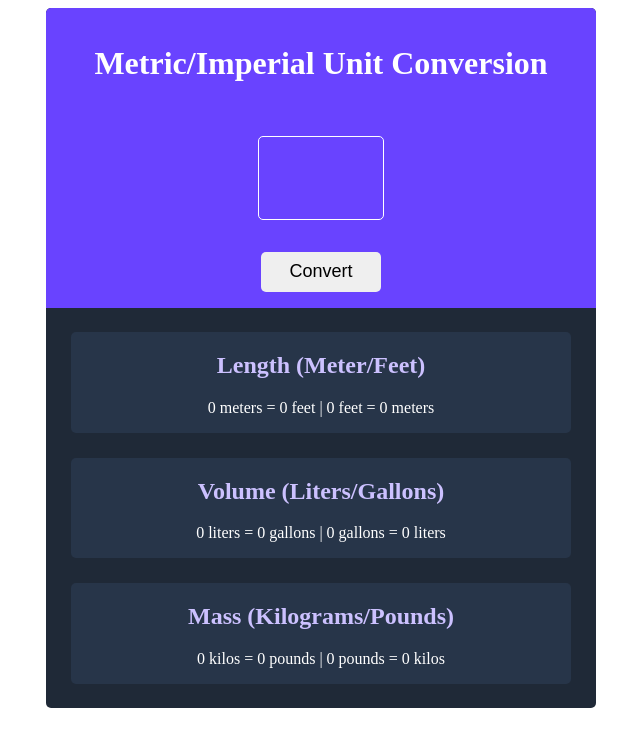
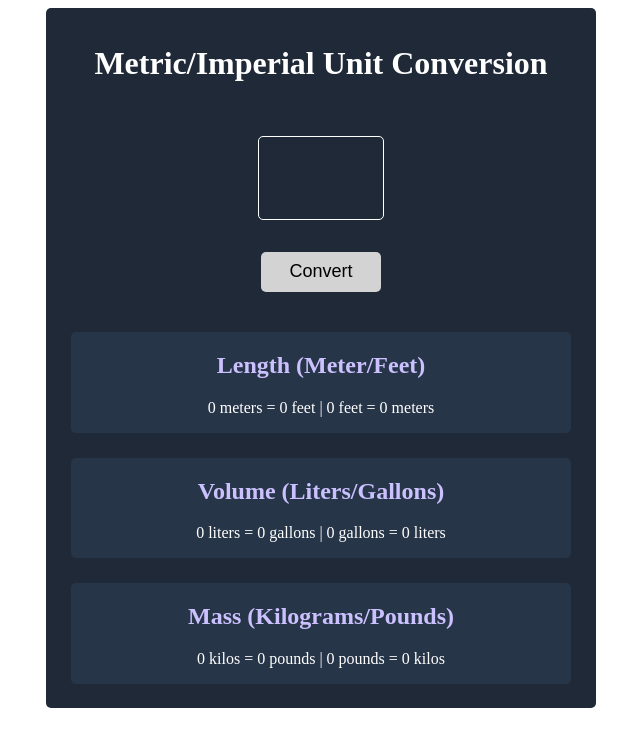
Before and after one commit to ItamarLu/Unit-Conversion, a plain HTML site: page index.html in a window 1280 px wide. In both pictures the pointer is over the button "Convert". Shown: the whole page, without its empty margins (319-959 px from the left). Drawn offline with Linux system fonts and the light colour scheme.

Commit message:
final version

```diff
--- a/styles.css
+++ b/styles.css
@@ -13,7 +13,6 @@
   height: 300px;
   flex-direction: column;
   justify-content: space-around;
-  background-color: #6943FF;
   font-size: 16px;
 }
 
@@ -64,3 +63,6 @@ input[type=number] {
   font-size: 18px;
   font-weight: 500;
 }
+#convert-btn:hover{
+  background-color: lightgray;
+}
```
Also changed, not shown: index.js (line endings or trailing spaces).
